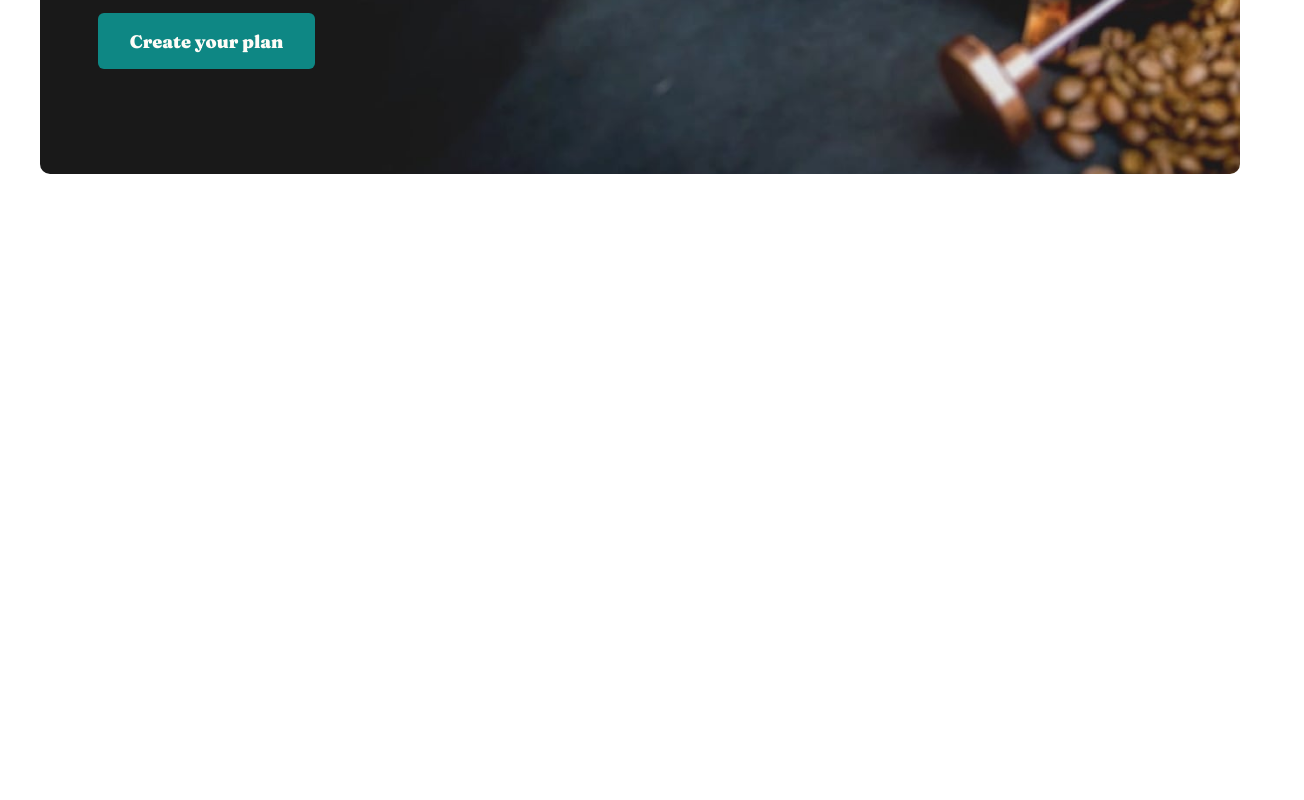
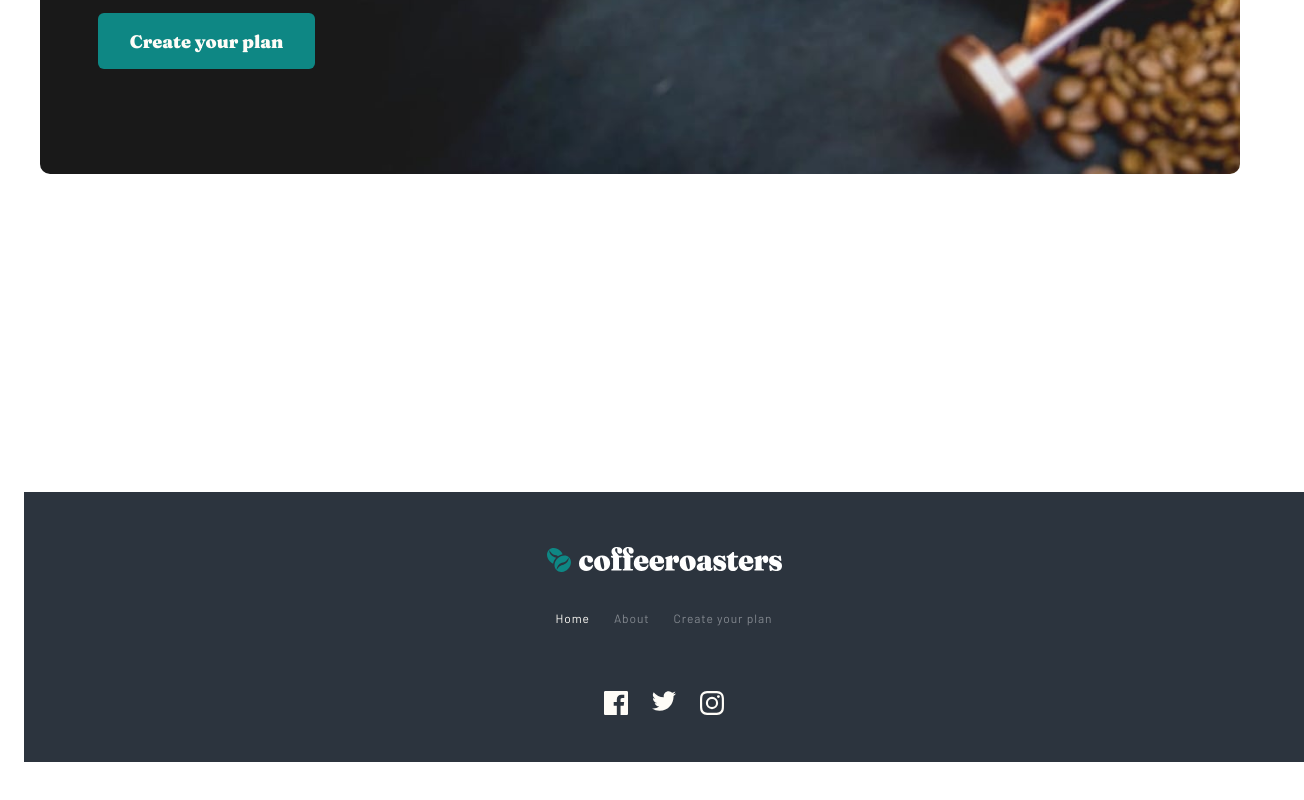
Before and after one commit to frontend-rustyff12/22-coffee-roasters, a React (Vite) app: page / in a window 1280 px wide. Shown: the part 430-1230 px from the top of the page, 1304 px wide, since content can reach past the window. Before the commit the page ends 800 px from the top, so only its background shows below. Built offline with nearby package versions, Linux system fonts and the light colour scheme.

Commit message:
Footer layout

```diff
--- a/src/components/Footer.jsx
+++ b/src/components/Footer.jsx
@@ -1,7 +1,84 @@
+import { NavLink } from "react-router";
 export default function Footer() {
   return (
     <footer>
-      <h2>Footer goes here</h2>
+      <div className="footer-content">
+        <div>
+          <img
+            className="footer-logo"
+            src="/shared/desktop/logo_footer.svg"
+            alt="Coffee Roasters company logo"
+          />
+        </div>
+        <nav>
+          <ul className="footer-nav">
+            <li className="footer-menu-item">
+              <NavLink
+                to="/"
+                className={({ isActive }) => (isActive ? "active" : "")}
+              >
+                Home
+              </NavLink>
+            </li>
+            <li className="footer-menu-item">
+              <NavLink
+                to="/about"
+                className={({ isActive }) => (isActive ? "active" : "")}
+              >
+                About
+              </NavLink>
+            </li>
+            <li className="footer-menu-item">
+              <NavLink
+                to="/subscribe"
+                className={({ isActive }) => (isActive ? "active" : "")}
+              >
+                Create your plan
+              </NavLink>
+            </li>
+          </ul>
+        </nav>
+        <nav>
+          <ul className="footer-nav-socials">
+            <li className="footer-menu-item-socials">
+              <a
+                href="www.facebook.com"
+                target="_blank"
+                rel="noopener noreferrer"
+              >
+                <img
+                  src="/shared/desktop/icon-facebook.svg"
+                  alt="Facebook link"
+                />
+              </a>
+            </li>
+            <li className="footer-menu-item-socials">
+              <a
+                href="www.twitter.com"
+                target="_blank"
+                rel="noopener noreferrer"
+              >
+                <img
+                  src="/shared/desktop/icon-twitter.svg"
+                  alt="Twitter link"
+                />
+              </a>
+            </li>
+            <li className="footer-menu-item-socials">
+              <a
+                href="www.instagram.com"
+                target="_blank"
+                rel="noopener noreferrer"
+              >
+                <img
+                  src="/shared/desktop/icon-instagram.svg"
+                  alt="Instagram link"
+                />
+              </a>
+            </li>
+          </ul>
+        </nav>
+      </div>
     </footer>
   );
 }
--- a/src/components/Header.jsx
+++ b/src/components/Header.jsx
@@ -57,7 +57,7 @@ export default function Header() {
                 to="/subscribe"
                 className={({ isActive }) => (isActive ? "active" : "")}
               >
-                reate your plan
+                Create your plan
               </NavLink>
             </li>
           </ul>
--- a/src/index.css
+++ b/src/index.css
@@ -6,6 +6,7 @@
   --dark-cyan: #0e8784;
   --light-cyan: #66d2cf;
   --dark-grey-blue: #333d4b;
+  --footer-blue: #2c343e;
   --pale-orange: #fdd6ba;
   --light-cream: #fefcf7; /* BG */
   --grey: #83888f;
@@ -208,11 +209,13 @@ header nav button img {
   align-items: center;
   justify-content: center;
 }
+
 .hero-container.about {
   background: url("/about/mobile/image-hero-whitecup.jpg") no-repeat
     center/cover;
   height: 400px;
 }
+
 .hero-container.subscribe {
   background: url("/plan/mobile/image-hero-blackcup.jpg") no-repeat center/cover;
   height: 400px;
@@ -251,6 +254,47 @@ header nav button img {
 
 .hero-content .btn {
   margin: 0 auto;
+}
+
+/* Footer */
+footer {
+  margin: 4.5rem 1.5rem;
+  background-color: var(--footer-blue);
+  padding: 3.375rem;
+}
+
+.footer-content {
+  display: flex;
+  flex-direction: column;
+  align-items: center;
+  gap: 3rem;
+}
+
+.footer-nav,
+.footer-nav-socials {
+  display: flex;
+  gap: 1.5rem;
+  cursor: pointer;
+}
+
+.footer-nav {
+  flex-direction: column;
+  align-items: center;
+}
+
+.footer-menu-item a {
+  text-decoration: none;
+  font-family: "Barlow", sans-serif;
+  font-size: 12px;
+  line-height: 15px;
+  letter-spacing: 0.92px;
+  color: var(--grey);
+  transition: all 0.5s ease-in-out;
+}
+
+.footer-menu-item a:hover,
+.footer-menu-item a.active {
+  color: var(--light-cream);
 }
 
 @media screen and (min-width: 768px) {
@@ -333,6 +377,22 @@ header nav button img {
   .hero-content .btn {
     margin: 0;
   }
+
+  /* Footer */
+  footer {
+    margin: 4.5rem 1.5rem;
+    height: 270px;
+    width: 100%;
+  }
+
+  .footer-content {
+    gap: 2rem;
+  }
+
+  .footer-nav {
+    flex-direction: row;
+    margin-bottom: 2rem;
+  }
 }
 
 @media screen and (min-width: 1440px) {
@@ -389,4 +449,23 @@ header nav button img {
   .hero-content p {
     margin-bottom: 3.5rem;
   }
+
+  /* Footer */
+  footer {
+    margin: 5.5rem 1.5rem;
+    height: 120px;
+    width: 100%;
+    display: flex;
+    align-items: center;
+  }
+
+  .footer-content {
+    width: 100%;
+    display: grid;
+    grid-template-columns: 1fr 2fr 1fr;
+  }
+
+  .footer-nav {
+    margin-bottom: 0rem;
+  }
 }
--- a/src/pages/Layout.jsx
+++ b/src/pages/Layout.jsx
@@ -1,15 +1,15 @@
 import { Outlet } from "react-router";
 import Header from "../components/Header";
-// import Footer from "../components/Footer";
+import Footer from "../components/Footer";
 
 export default function Layout() {
   return (
     <>
       <Header />
-
-      <Outlet />
-
-      {/* <Footer /> */}
+      <main>
+        <Outlet />
+      </main>
+      <Footer />
     </>
   );
 }
```
Also changed, not shown: public/shared/desktop/logo_footer.svg (added).
